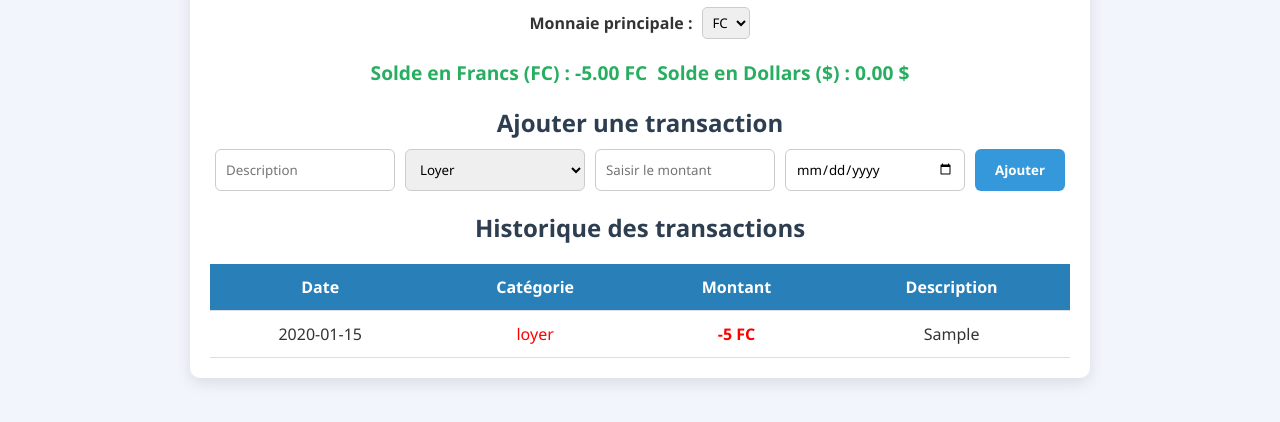
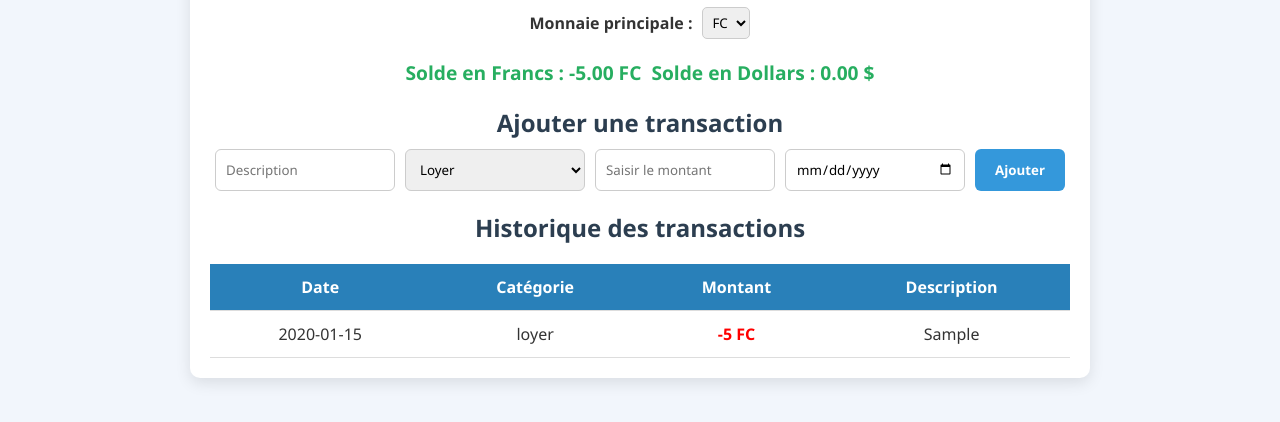
Before and after one commit to azariangoy/budget-personnel, a plain HTML site: page index.html in a window 1280 px wide. Both pictures are taken after typing "Sample", "5", "2020-01-15" into the empty fields and a click on the button "Ajouter". Shown: the part 134-556 px from the top of the page. Drawn offline with Linux system fonts and the light colour scheme.

Commit message:
Mise à jour du HTML pour afficher les soldes FC et $ + correction affichage

```diff
--- a/index.html
+++ b/index.html
@@ -23,8 +23,8 @@
       </select>
     </div>
     <div class="solde">
-  <p><strong>Solde en Francs (FC) :</strong> <span id="solde-fc">0.00</span> FC</p>
-  <p><strong>Solde en Dollars ($) :</strong> <span id="solde-dollar">0.00</span> $</p>
+  <p><strong>Solde en Francs :</strong> <span id="soldeFC">0.00 FC</span></p>
+  <p><strong>Solde en Dollars :</strong> <span id="soldeUSD">0.00 $</span></p>
 </div>
 
     <h2>Ajouter une transaction</h2>
--- a/script.js
+++ b/script.js
@@ -1,32 +1,33 @@
 let transactions = JSON.parse(localStorage.getItem("transactions")) || [];
+
+const categoriesRevenus = ["salaire", "business", "vente", "cadeau", "autre revenu"];
 
 function getMonnaie() {
   return document.getElementById("monnaie").value;
 }
 
 function ajouterTransaction() {
-  const description = document.getElementById("description").value.trim();
+  const description = document.getElementById("description").value;
   const montant = parseFloat(document.getElementById("montant").value);
   const categorie = document.getElementById("categorie").value;
   const date = document.getElementById("dateInput").value;
 
-  if (!description || isNaN(montant) || montant <= 0 || !categorie || !date) {
-    alert("Veuillez remplir tous les champs correctement.");
+  if (!description || isNaN(montant) || !categorie || !date) {
+    alert("Veuillez remplir tous les champs !");
     return;
   }
 
-  let type = "depense";
-   if (categorie.toLowerCase().includes("salaire") || categorie.toLowerCase().includes("revenu")) {
-    type = "revenu";
-}
+  const type = categoriesRevenus.includes(categorie.toLowerCase())
+    ? "revenu"
+    : "depense";
 
   const transaction = {
     description,
     montant,
     categorie,
+    monnaie: getMonnaie(),
     date,
-    type,
-    monnaie: getMonnaie(),
+    type
   };
 
   transactions.push(transaction);
@@ -34,8 +35,6 @@ function ajouterTransaction() {
 
   afficherTransactions();
   calculerSolde();
-
-
   document.getElementById("description").value = "";
   document.getElementById("montant").value = "";
   document.getElementById("categorie").value = "loyer";
@@ -43,61 +42,45 @@ function ajouterTransaction() {
 }
 
 function afficherTransactions() {
-  const tbody = document.querySelector("#liste-transactions tbody");
-  if (!tbody) {
-    console.error("Le tableau est introuvable !");
+  const liste = document.querySelector("#liste-transactions tbody");
+  if (!liste) {
+    console.error("Élément #liste-transactions tbody non trouvé !");
     return;
   }
 
-  tbody.innerHTML = "";
+  liste.innerHTML = "";
 
-  transactions.forEach(t => {
-    const tr = document.createElement("tr");
-    const couleur = getCouleurCategorie(t.categorie);
+  transactions.forEach((transaction) => {
+    const ligne = document.createElement("tr");
 
-    tr.innerHTML = `
-      <td>${t.date}</td>
-      <td style="color: ${couleur}">${t.categorie}</td>
-      <td class="${t.type === 'revenu' ? 'revenu' : 'depense'}">
-        ${t.type === 'revenu' ? '+' : '-'}${t.montant} ${t.monnaie}
+    ligne.innerHTML = `
+      <td>${transaction.date}</td>
+      <td>${transaction.categorie}</td>
+      <td class="${transaction.type}">
+        ${transaction.type === "revenu" ? "+" : "-"}${transaction.montant} ${transaction.monnaie}
       </td>
-      <td>${t.description}</td>
+      <td>${transaction.description}</td>
     `;
 
-    tbody.appendChild(tr);
+    liste.appendChild(ligne);
   });
 }
 
 function calculerSolde() {
-  let totalFC = 0;
-  let totalDollar = 0;
+  let soldeFC = 0;
+  let soldeUSD = 0;
 
-  transactions.forEach(t => {
-    const montant = t.type === "revenu" ? t.montant : -t.montant;
-
+  transactions.forEach((t) => {
+    const effet = t.type === "revenu" ? 1 : -1;
     if (t.monnaie === "FC") {
-      totalFC += montant;
-    } else if (t.monnaie === "$") {
-      totalDollar += montant;
+      soldeFC += effet * t.montant;
+    } else {
+      soldeUSD += effet * t.montant;
     }
   });
 
-  document.getElementById("solde-fc").textContent = totalFC.toFixed(2);
-  document.getElementById("solde-dollar").textContent = totalDollar.toFixed(2);
-}
-
-function getCouleurCategorie(categorie) {
-  const couleurs = {
-    salaire: "green",
-    vente: "green",
-    autre: "green",
-    loyer: "red",
-    courses: "orange",
-    transport: "brown",
-    santé: "black",
-    divertissement: "purple",
-  };
-  return couleurs[categorie] || "gray";
+  document.getElementById("soldeFC").textContent = soldeFC.toFixed(2) + " FC";
+  document.getElementById("soldeUSD").textContent = soldeUSD.toFixed(2) + " $";
 }
 
 document.addEventListener("DOMContentLoaded", () => {
```
